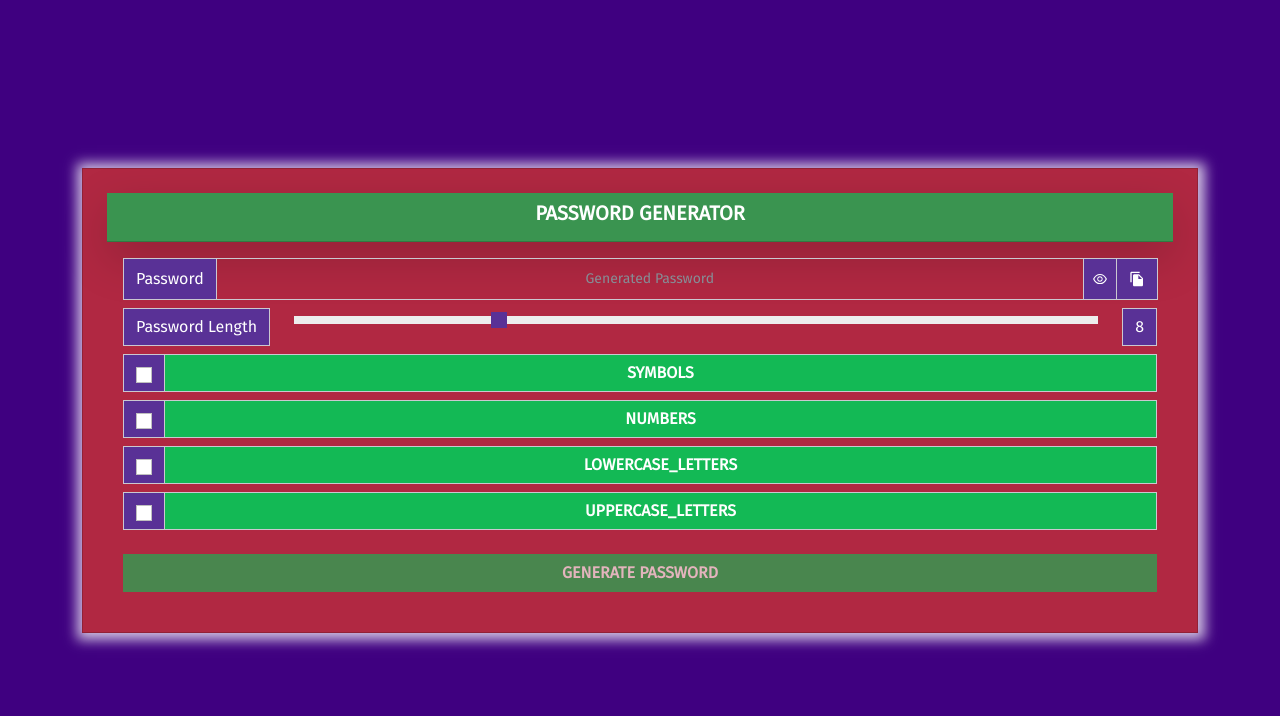
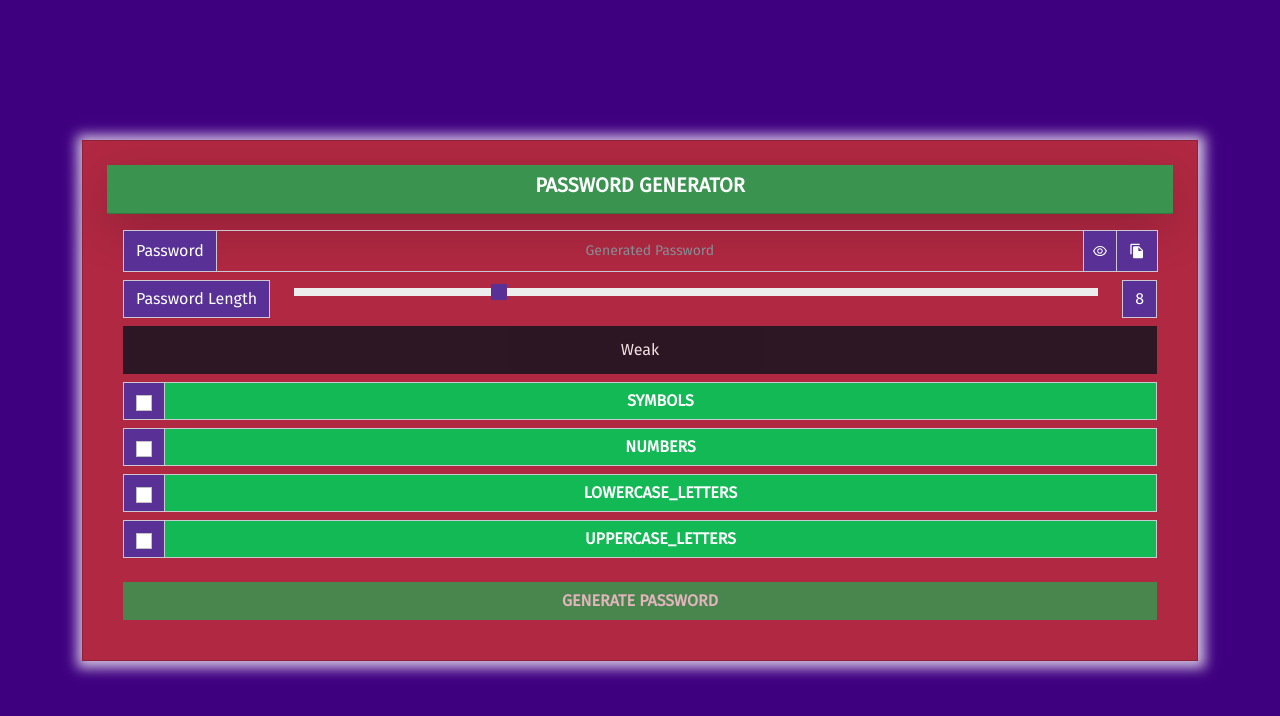
Before and after one commit to harshit118garg/password-generator-app, a React (Vite) app: page / in a window 1280 px wide. Shown: the top 716 px of the page. Built offline with nearby package versions, Linux system fonts and the light colour scheme.

Commit message:
password strength implemented

```diff
--- a/src/App.css
+++ b/src/App.css
@@ -10,3 +10,13 @@
 .pointerClass {
   cursor: pointer;
 }
+
+.strength {
+  width: 100%;
+  height: 20px;
+  opacity: 0.85;
+}
+
+.strength span {
+  color: #fff;
+}
--- a/src/components/FormComp.jsx
+++ b/src/components/FormComp.jsx
@@ -5,6 +5,7 @@ import { MdFileCopy } from "react-icons/md";
 import {
   getPasswordObj,
   generatePasswordString,
+  getPasswordStrength,
 } from "../service/passwordManager";
 
 const FormComp = () => {
@@ -15,6 +16,7 @@ const FormComp = () => {
     Numbers: false,
     LowerCase_Letters: false,
     UpperCase_Letters: false,
+    passwordStrength: 5,
   });
 
   const [btnEnable, setBtnEnable] = useState(false);
@@ -30,6 +32,26 @@ const FormComp = () => {
     setState({ ...state, [name]: checked });
   };
 
+  function passStrength() {
+    let strengthObj = {
+      strength: "",
+      color: "",
+    };
+    const { passwordStrength } = state;
+    if (passwordStrength >= 20) {
+      strengthObj.strength = "Strong";
+      strengthObj.color = "bg-primary";
+    } else if (passwordStrength === 15) {
+      strengthObj.strength = "Medium";
+      strengthObj.color = "bg-warning";
+    } else {
+      strengthObj.strength = "Weak";
+      strengthObj.color = "bg-dark";
+    }
+
+    return strengthObj;
+  }
+
   const submiHandler = (e) => {
     e.preventDefault();
     const passObj = getPasswordObj(state);
@@ -37,7 +59,12 @@ const FormComp = () => {
       passObj,
       state.passwordLength
     );
-    setState({ ...state, generatedPassword: passwordString });
+    const passStrength = getPasswordStrength(passwordString);
+    setState({
+      ...state,
+      generatedPassword: passwordString,
+      passwordStrength: passStrength,
+    });
   };
 
   const radioFields = [
@@ -154,6 +181,13 @@ const FormComp = () => {
                       </span>
                     </div>
                   </div>
+                  <div className="mb-2">
+                    <div
+                      className={`strength p-4 d-flex justify-content-center align-items-center ${passStrength().color}`}
+                    >
+                      <span>{passStrength().strength}</span>
+                    </div>
+                  </div>
                   {radioFields.map((field, index) => (
                     <div className="mb-2" key={index}>
                       <div className="input-group">
--- a/src/service/passwordManager.js
+++ b/src/service/passwordManager.js
@@ -47,3 +47,20 @@ export const generatePasswordString = (passwordObj, passwordLength) => {
 
   return password.substring(0, Number(passwordLength));
 };
+
+export const getPasswordStrength = (passwordString) => {
+  const regexLowercase = /[a-z]/;
+  const regexUppercase = /[A-Z]/;
+  const regexDigits = /[0-9]/;
+  const regexSpecialChars = /[!@#$%&(){}\[\]\/+\-*=]/;
+
+  let strength = 0;
+
+  if (passwordString.length >= 8) strength += 5;
+  if (regexLowercase.test(passwordString)) strength += 5;
+  if (regexUppercase.test(passwordString)) strength += 5;
+  if (regexDigits.test(passwordString)) strength += 5;
+  if (regexSpecialChars.test(passwordString)) strength += 5;
+
+  return strength;
+};
```
